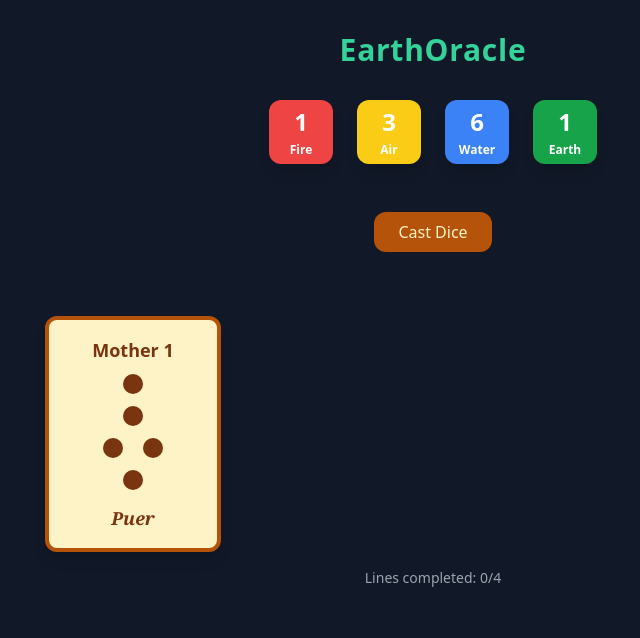
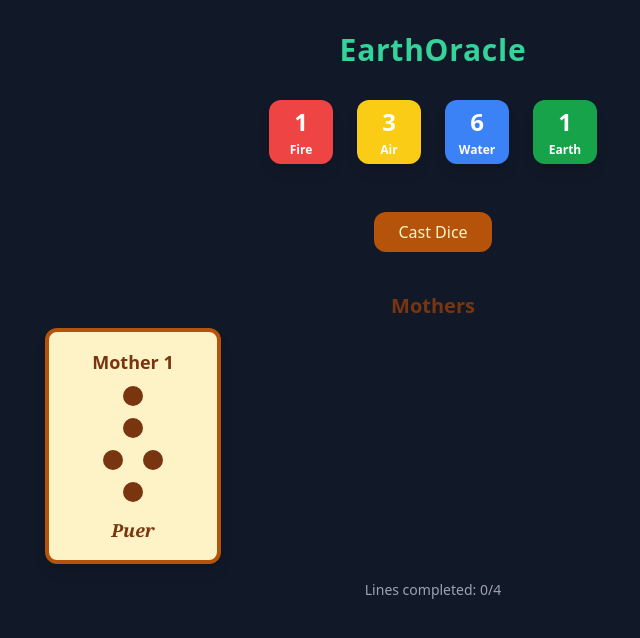
Before and after one commit to Whytebread/EarthOracle, a React (Create React App) app in the folder earth-oracle/: page / in a window 1280 px wide. Both pictures are taken after a click on the button "Cast Dice". Shown: the top 638 px of the page, without its empty margins (207-847 px from the left). Built offline with nearby package versions, Linux system fonts and the light colour scheme.

Commit message:
added daughter generation from mothers once all mothers are formed

```diff
--- a/earth-oracle/src/components/CastingBoard.js
+++ b/earth-oracle/src/components/CastingBoard.js
@@ -1,4 +1,4 @@
-import React, { useState } from "react";
+import React, { useState, useEffect } from "react";
 import { motion, AnimatePresence } from "framer-motion";
 import DiceRoller from "./DiceRoller";
 import FigureCard from "./FigureCard";
@@ -6,6 +6,7 @@ import { geomanticFigures } from "../data/figures";
 
 const CastingBoard = () => {
   const [mothers, setMothers] = useState([]);
+  const [daughters, setDaughters] = useState([]);
 
   const handleRollComplete = (pattern) => {
     const figure = geomanticFigures.find((f) =>
@@ -20,35 +21,74 @@ const CastingBoard = () => {
     setMothers((prev) => [...prev, newMother]);
   };
 
+  // Generate Daughters once all 4 Mothers are present
+  useEffect(() => {
+    if (mothers.length === 4) {
+      const daughterPatterns = [0, 1, 2, 3].map((lineIdx) =>
+        mothers.map((mother) => mother.pattern[lineIdx])
+      );
+
+      const derived = daughterPatterns.map((pattern, idx) => {
+        const figure = geomanticFigures.find((f) =>
+          f.pattern.every((p, i) => p === pattern[i])
+        );
+        return {
+          name: figure ? figure.name : `Unknown D${idx + 1}`,
+          pattern,
+        };
+      });
+
+      setDaughters(derived);
+    }
+  }, [mothers]);
+
   const isDisabled = mothers.length >= 4;
 
   return (
-    <div className="flex flex-col items-center gap-8">
+    <div className="flex flex-col items-center gap-10">
       <DiceRoller onRollComplete={handleRollComplete} disabled={isDisabled} />
 
-      <div className="grid grid-cols-2 md:grid-cols-4 gap-6 mt-8">
-        <AnimatePresence>
+      {/* Mothers */}
+      {mothers.length > 0 && (
+        <div>
+          <h2 className="text-xl font-bold text-amber-900 mb-2 text-center">
+            Mothers
+          </h2>
+          <div className="grid grid-cols-2 md:grid-cols-4 gap-6">
             {mothers.map((mother, idx) => (
               <motion.div
                 key={idx}
-              initial={{ opacity: 0, y: 30, scale: 0.95, boxShadow: "0 0 20px rgba(251, 191, 36, 0.6)" }}
-              animate={{
-                opacity: 1,
-                y: 0,
-                scale: 1,
-                boxShadow: ["0 0 25px rgba(251,191,36,0.6)", "0 0 0 rgba(251,191,36,0)"],
-              }}
-              transition={{
-                duration: 0.8,
-                ease: "easeOut",
-                boxShadow: { duration: 1.5, ease: "easeInOut" },
-              }}
+                initial={{ opacity: 0, y: 30 }}
+                animate={{ opacity: 1, y: 0 }}
+                transition={{ duration: 0.6 }}
               >
                 <FigureCard title={`Mother ${idx + 1}`} figure={mother} />
               </motion.div>
             ))}
-        </AnimatePresence>
           </div>
+        </div>
+      )}
+
+      {/* Daughters */}
+      {daughters.length > 0 && (
+        <div>
+          <h2 className="text-xl font-bold text-amber-900 mt-6 mb-2 text-center">
+            Daughters
+          </h2>
+          <div className="grid grid-cols-2 md:grid-cols-4 gap-6">
+            {daughters.map((daughter, idx) => (
+              <motion.div
+                key={idx}
+                initial={{ opacity: 0, y: 30 }}
+                animate={{ opacity: 1, y: 0 }}
+                transition={{ duration: 0.6 }}
+              >
+                <FigureCard title={`Daughter ${idx + 1}`} figure={daughter} />
+              </motion.div>
+            ))}
+          </div>
+        </div>
+      )}
     </div>
   );
 };
```
Lines whose indentation alone changed are shown as unchanged.
